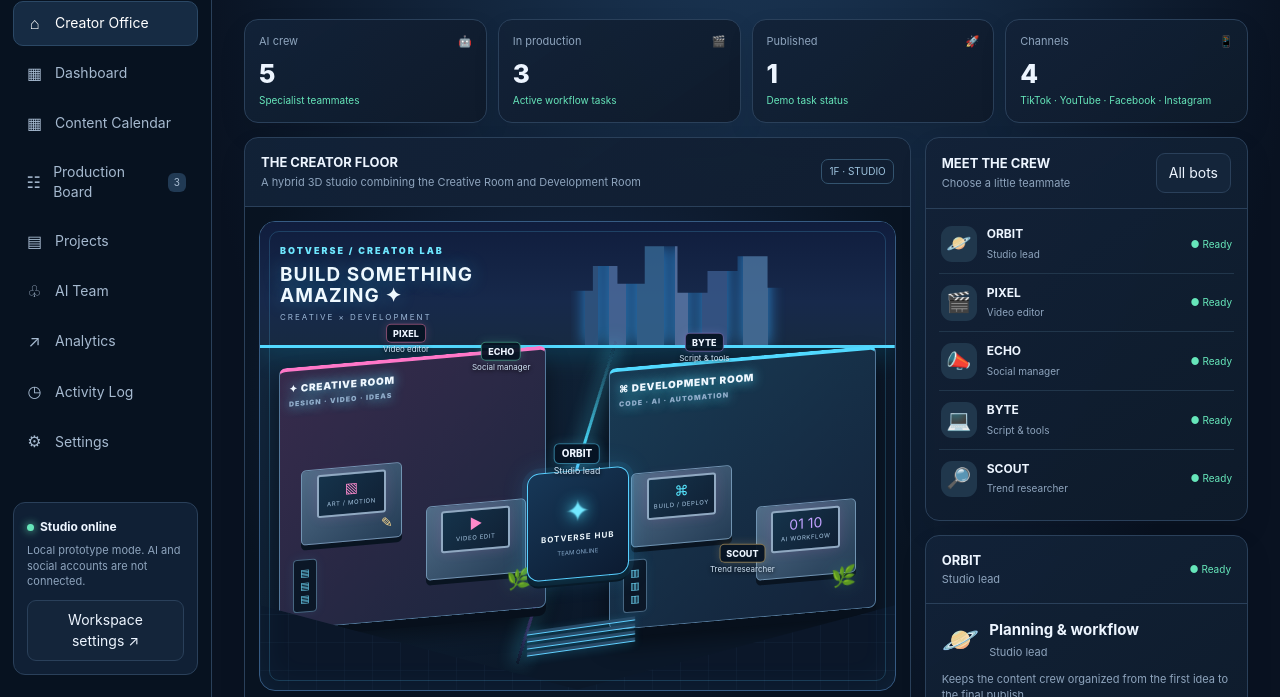
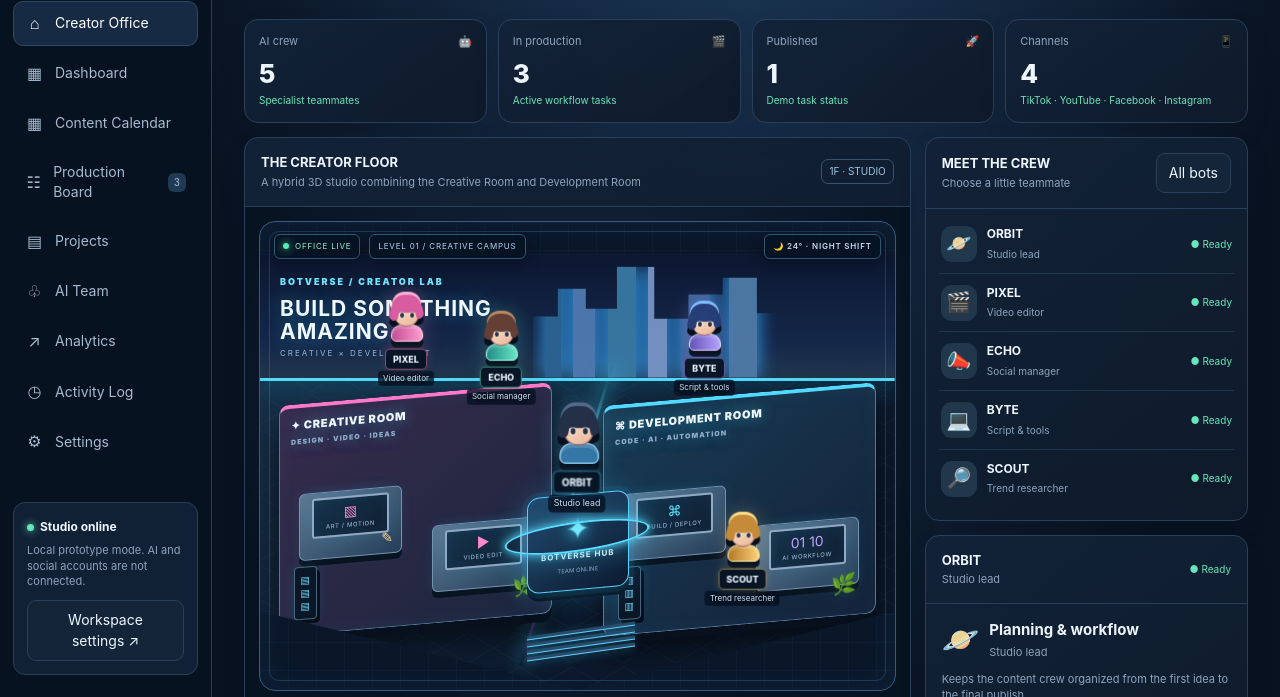
Before and after one commit to arslancyan/botverse-ai-office, a website: page index.html in a window 1280 px wide. Shown: the part 103-800 px from the top of the page. Drawn offline with Linux system fonts and the light colour scheme.

Commit message:
Polish BOTVERSE office scene with isometric lighting and chibi styling

```diff
--- a/styles.css
+++ b/styles.css
@@ -43,3 +43,51 @@
 .human-bot .bot-label{font-size:9px;border:1px solid color-mix(in srgb,var(--bot) 50%,transparent);background:#071323f2;box-shadow:0 0 10px color-mix(in srgb,var(--bot) 18%,transparent)}
 .human-bot .bot-role{font-size:8px;color:#d0e3f5;text-shadow:0 1px 4px #000}
 @media(max-width:700px){.world{height:420px;min-width:560px}.office-window>b{font-size:16px}.human-avatar{font-size:31px}.room-sign{font-size:9px}.hub-platform{width:18%;left:41%}}
+
+
+/* Visual pass 02 — richer game-like office, custom chibi people and HUD */
+.scene-hud{position:absolute;z-index:9;left:14px;right:14px;top:12px;display:flex;align-items:center;gap:9px;flex-wrap:wrap;pointer-events:none}
+.scene-hud>span,.scene-hud>b{font-size:8px;letter-spacing:.8px;color:#b6d5f1;background:#071323d9;border:1px solid #345674;padding:6px 8px;border-radius:6px;box-shadow:0 4px 15px #02081466}
+.scene-hud .scene-live{color:#9af5d0;display:flex;align-items:center;gap:6px}
+.scene-live i{width:6px;height:6px;border-radius:50%;background:#54edb2;box-shadow:0 0 8px #54edb2;display:inline-block}
+.scene-hud>b{margin-left:auto;color:#c9d8f0;font-weight:600}
+.office-floor{inset:7% 0 0;background:linear-gradient(145deg,#1a3550,#0c192c 72%);clip-path:polygon(0 0,100% 0,100% 82%,50% 100%,0 82%)}
+.office-floor:before{content:"";position:absolute;inset:24% 0 0;background:linear-gradient(30deg,transparent 48.8%,#4c719233 49.4%,#4c719233 50%,transparent 50.6%),linear-gradient(150deg,transparent 48.8%,#4c719233 49.4%,#4c719233 50%,transparent 50.6%);background-size:52px 34px;opacity:.65}
+.office-window{height:29%;padding:16px 20px;background:linear-gradient(180deg,#0c1730,#142749 70%,#20364d)}
+.office-window>b{font-size:21px;max-width:55%;position:relative;z-index:1}
+.office-window>small{position:relative;z-index:1}
+.city-lights{width:49%;height:90%;opacity:.95;background:linear-gradient(90deg,transparent 0 4%,#2c6593 4% 9%,transparent 9% 13%,#507bb1 13% 20%,transparent 20% 24%,#397aa4 24% 33%,transparent 33% 37%,#7895c7 37% 43%,transparent 43% 48%,#3e679f 48% 57%,transparent 57% 63%,#507ca8 63% 72%,transparent 72%);filter:drop-shadow(0 0 10px #36aaff)}
+.hybrid-room{top:32%;height:53%;border-radius:10px;box-shadow:0 8px 0 #07101c,0 18px 30px #0009,inset 0 0 22px #78caff0b}
+.creative-zone{left:3%;width:43%}.dev-zone{right:3%;width:43%}
+.room-sign{font-size:11px;padding:10px 11px;text-shadow:0 0 14px #50dfff88}
+.room-sign small{font-size:7px;letter-spacing:1.1px}
+.desk{height:30%;border-radius:6px;background:linear-gradient(145deg,#5c7893,#263e59);box-shadow:0 6px 0 #091421,0 0 13px #53cfff18}
+.desk-a{left:7%;top:38%}.desk-b{right:6%;top:57%}.desk-c{left:7%;top:38%}.desk-d{right:6%;top:57%}
+.monitor{width:76%;height:66%;border-width:2px;box-shadow:0 0 18px #42d8ff26,inset 0 0 12px #44caff12}
+.shelf,.server-rack{box-shadow:3px 4px 0 #070f1a,0 0 14px #37cfff21}
+.hub-platform{left:42%;top:55%;width:16%;height:22%;background:linear-gradient(145deg,#214b70,#0c1b31);box-shadow:0 0 0 5px #39bfff12,0 0 30px #36bfff4a,0 8px 0 #06101b}
+.holo-ring{position:absolute;z-index:2;left:50%;top:65%;width:23%;height:7%;border:2px solid #58dcff;border-radius:50%;transform:translate(-50%,-50%) rotate(-8deg);box-shadow:0 0 10px #58dcff,0 0 28px #58dcff66;pointer-events:none}
+.human-avatar{display:flex;align-items:center;justify-content:center;width:49px;height:56px;filter:drop-shadow(0 6px 0 #07111e) drop-shadow(0 0 10px color-mix(in srgb,var(--bot) 28%,transparent))}
+.chibi{position:relative;display:block;width:42px;height:53px;transform-origin:bottom center;animation:chibiIdle 3.3s ease-in-out infinite}
+@keyframes chibiIdle{0%,100%{translate:0 0}50%{translate:0 -3px}}
+.chibi i{position:absolute;display:block}
+.chibi .face{z-index:3;left:9px;top:12px;width:25px;height:25px;border-radius:45% 45% 48% 48%;background:linear-gradient(145deg,#ffe3c9,#eab69a);border:1px solid #9c6f68}
+.chibi .hair{z-index:4;left:7px;top:5px;width:29px;height:18px;border-radius:15px 15px 7px 7px;background:#243047;box-shadow:0 -3px 0 #536a8d}
+.chibi .hair:before{content:"";position:absolute;left:-2px;top:9px;width:9px;height:17px;background:inherit;border-radius:8px 2px 7px 8px;transform:rotate(12deg)}
+.chibi .hair:after{content:"";position:absolute;right:-2px;top:8px;width:8px;height:16px;background:inherit;border-radius:2px 8px 8px 4px;transform:rotate(-12deg)}
+.chibi .hair-pink{background:#d85d9f;box-shadow:0 -3px 0 #ffb1d9}
+.chibi .hair-brown{background:#633f36;box-shadow:0 -3px 0 #b98b65}
+.chibi .hair-blue{background:#283e78;box-shadow:0 -3px 0 #83bfff}
+.chibi .hair-gold{background:#c68b39;box-shadow:0 -3px 0 #ffdf8b}
+.chibi .eye{z-index:5;top:23px;width:4px;height:5px;border-radius:50%;background:#26324a;box-shadow:0 0 0 1px #fff6}
+.chibi .eye-left{left:15px}.chibi .eye-right{left:25px}
+.chibi .body{z-index:2;left:6px;top:35px;width:32px;height:17px;border-radius:10px 10px 5px 5px;background:#3477a7;border:1px solid #9bdfff;box-shadow:inset 0 3px 0 #ffffff26}
+.chibi .outfit-pink{background:linear-gradient(90deg,#c54f95,#ff9ed2);border-color:#ffd4eb}
+.chibi .outfit-mint{background:linear-gradient(90deg,#218d87,#69e6c5);border-color:#b2fff0}
+.chibi .outfit-violet{background:linear-gradient(90deg,#6653b9,#b5a3ff);border-color:#e0d9ff}
+.chibi .outfit-gold{background:linear-gradient(90deg,#b27a27,#ffd078);border-color:#fff0bb}
+.human-bot .bot-label{font-size:9px;padding:3px 7px;backdrop-filter:blur(8px)}
+.human-bot .bot-role{font-size:8px;padding:2px 5px;border-radius:4px;background:#071323c9}
+.bot-char.selected .human-avatar{transform:translateY(-3px) scale(1.12)}
+.bot-char:hover .chibi{animation-duration:1.2s}
+@media(max-width:700px){.world{height:420px;min-width:560px}.office-window>b{font-size:16px}.scene-hud{left:9px;right:9px;top:8px}.scene-hud>b{display:none}.human-avatar{width:43px;height:50px}.chibi{transform:scale(.92);transform-origin:bottom center}.hybrid-room{top:34%;height:51%}.hub-platform{width:18%;left:41%}}
```
